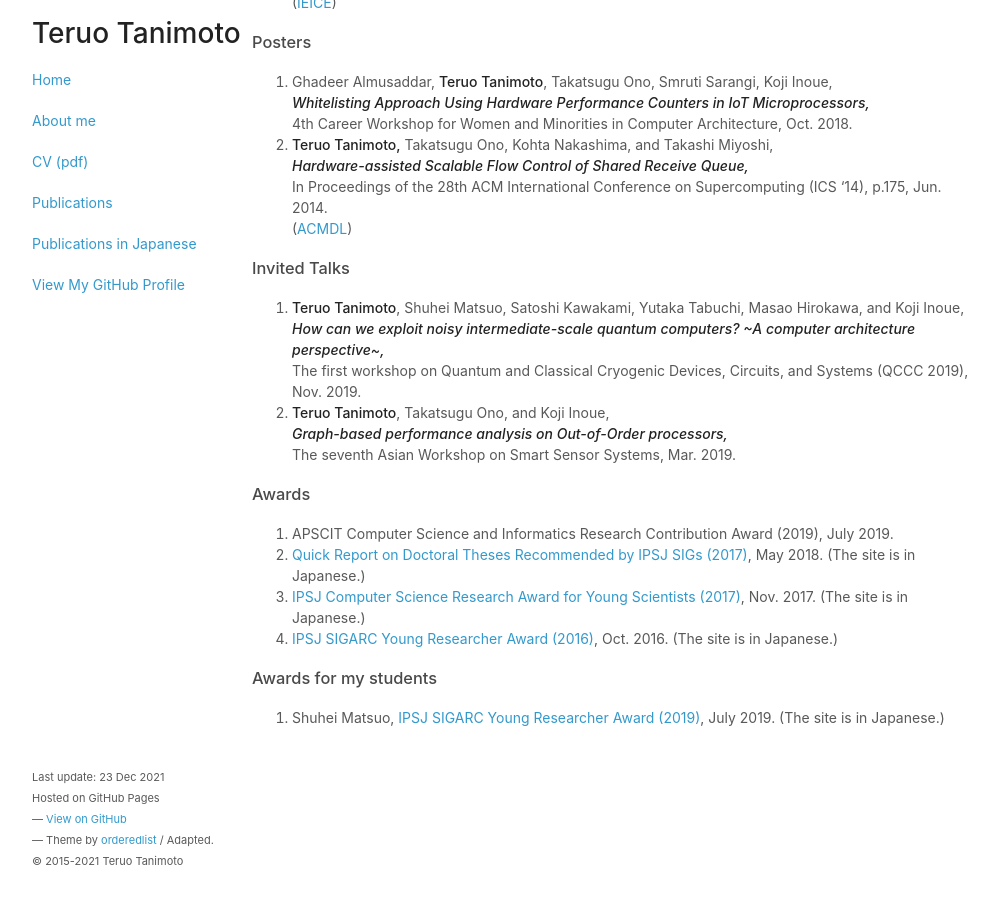
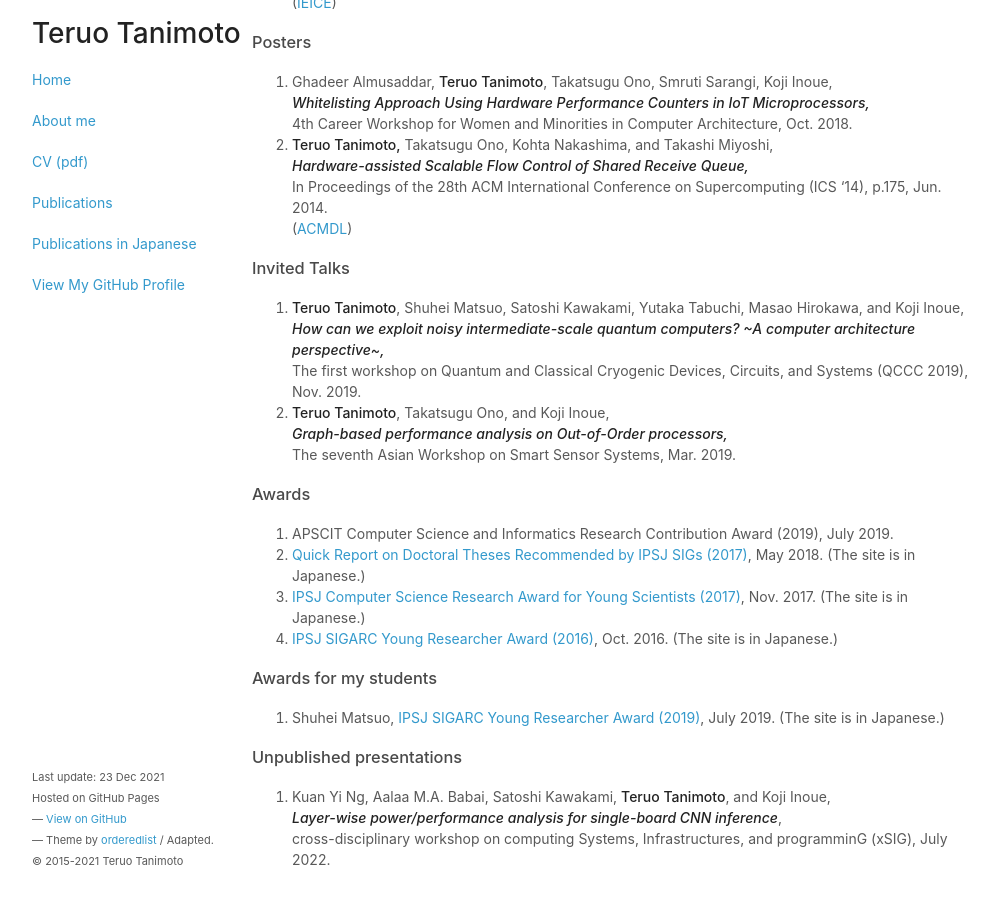
Before and after one commit to teruo41/teruo41.github.io, a Jekyll site: the page built from pubse.md, in a window 1280 px wide and 900 px high, scrolled down 1887 px. Shown: the whole window, without its empty margins (138-1136 px from the left). Built offline with Jekyll 4.4.1, drawn with Linux system fonts in a browser that asks for light colours.

Commit message:
Update pubse.md

```diff
--- a/pubse.md
+++ b/pubse.md
@@ -134,3 +134,9 @@ title: Publications
 ### Awards for my students
 
 0. Shuhei Matsuo, [IPSJ SIGARC Young Researcher Award (2019)](https://www.ipsj.or.jp/award/arc-award1.html), July 2019. (The site is in Japanese.)
+
+### Unpublished presentations
+
+0. Kuan Yi Ng, Aalaa M.A. Babai, Satoshi Kawakami, __Teruo Tanimoto__, and Koji Inoue,
+   ***Layer-wise power/performance analysis for single-board CNN inference***,
+   cross-disciplinary workshop on computing Systems, Infrastructures, and programminG (xSIG), July 2022.
```
